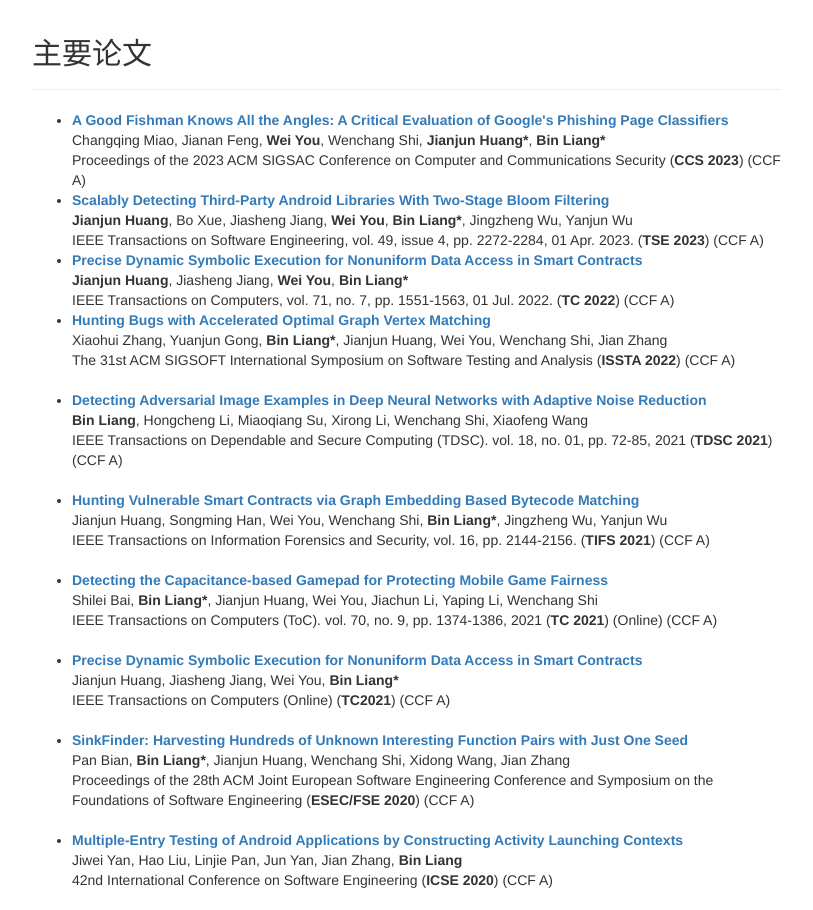
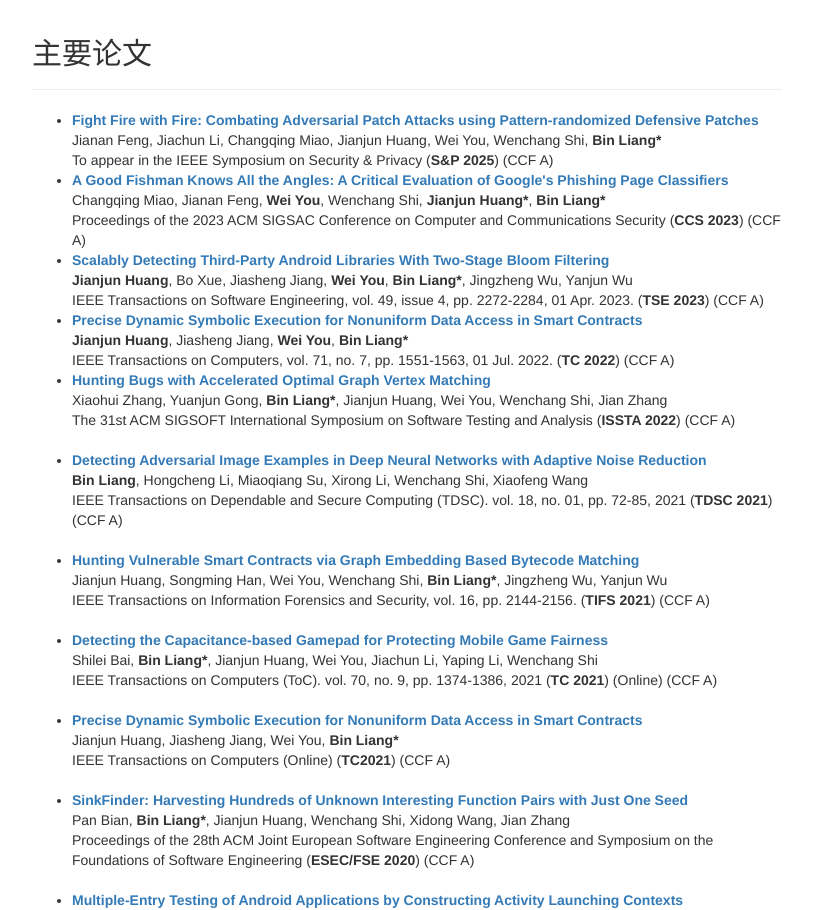
Before and after one commit to rucsesec/rucsesec.github.io, a plain HTML site: page people/lb/index_chinese.html in a window 1280 px wide. Shown: the part 1722-2632 px from the top of the page, without its empty margins (233-1046 px from the left). Drawn offline with Linux system fonts and the light colour scheme.

Commit message:
Update index_chinese.html

```diff
--- a/people/lb/index_chinese.html
+++ b/people/lb/index_chinese.html
@@ -144,6 +144,21 @@
 
                     <div>
                         <ul>
+                <li>
+                    <b>
+                        <a href="../../papers/sp2025.pdf">Fight Fire with Fire: Combating Adversarial Patch Attacks using Pattern-randomized Defensive Patches</a>
+                    </b>
+                    <br>
+                    Jianan Feng,
+		    Jiachun Li,
+		    Changqing Miao,
+		    Jianjun Huang,
+		    Wei You,
+		    Wenchang Shi,
+		    <b>Bin Liang*</b>
+                    <br>
+                    To appear in the IEEE Symposium on Security & Privacy (<b>S&P 2025</b>) (CCF A)
+		</li>
 				                <li>
                     <b>
                         <a href="../../papers/CCS23.pdf">A Good Fishman Knows All the Angles: A Critical Evaluation of Google's Phishing Page Classifiers</a>
```
